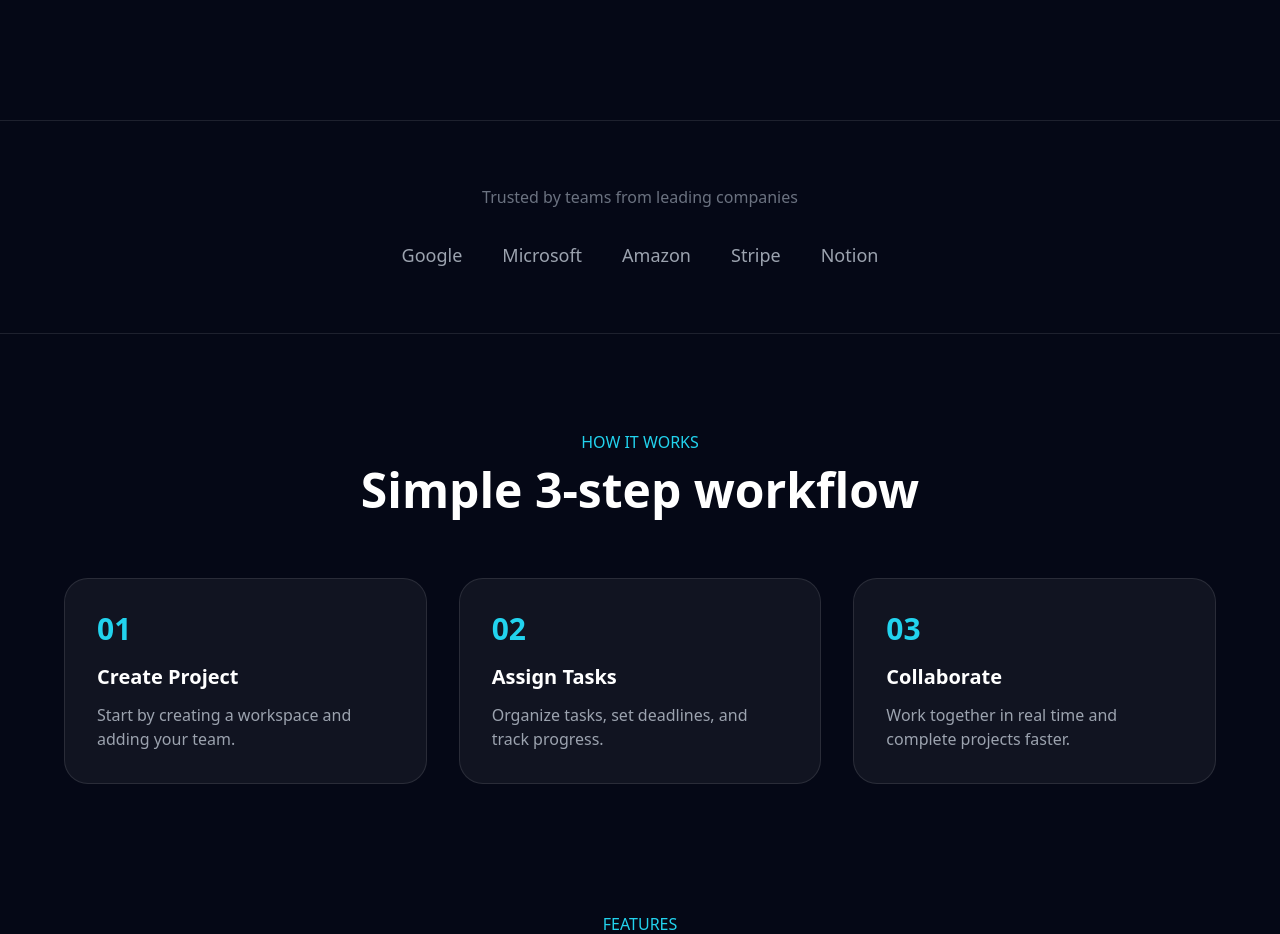
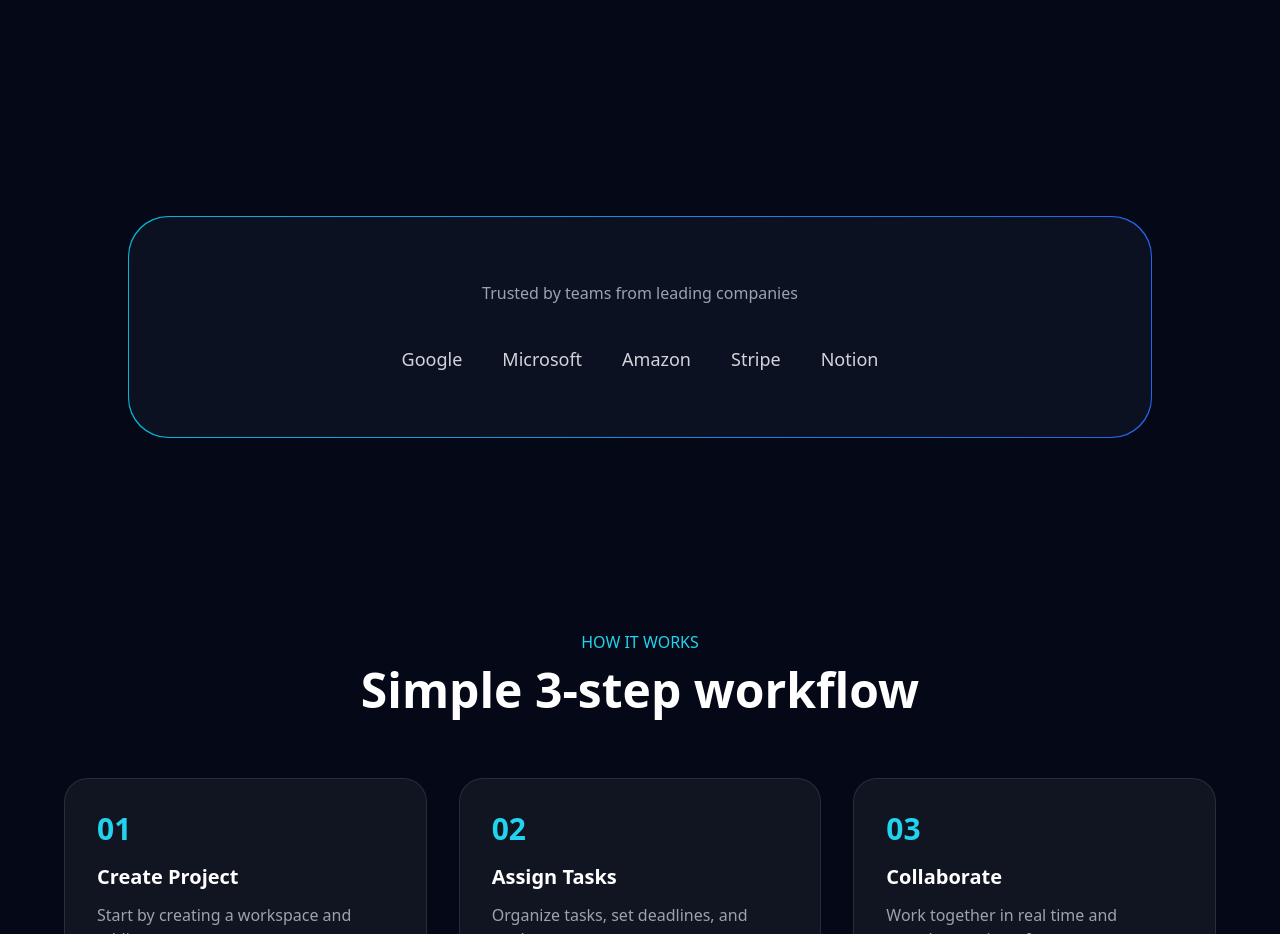
Before and after one commit to rumachoudhury/gsap-animation-landing-page, a React (Vite) app: page / in a window 1280 px wide. Shown: the part 680-1614 px from the top of the page. Built offline with nearby package versions, Linux system fonts and the light colour scheme.

Commit message:
Updated the Trust section

```diff
--- a/src/App.jsx
+++ b/src/App.jsx
@@ -8,6 +8,8 @@ gsap.registerPlugin(ScrollTrigger);
 
 export default function App() {
   const navRef = useRef(null);
+
+  // const logoRef = useRef(null);
 
   // const heroRef = useRef(null);
   // const titleRef = useRef(null);
@@ -113,6 +115,17 @@ export default function App() {
       //     },
       //     "-=0.3",
       //   );
+
+      // ================  Trust =======================
+
+      // if (logoRef.current) {
+      //   gsap.to(logoRef.current, {
+      //     x: "-50%",
+      //     duration: 10,
+      //     repeat: -1,
+      //     ease: "linear",
+      //   });
+      // }
 
       //  ============= Simple 3-step workflow ==========
 
@@ -279,7 +292,7 @@ export default function App() {
 
       {/*=================== Trust ===================*/}
 
-      <section className="py-16 px-6 text-center border-y border-white/10">
+      {/* <section className="py-16 px-6 text-center border-y border-white/10">
         <p className="text-gray-500 mb-8">
           Trusted by teams from leading companies
         </p>
@@ -291,7 +304,49 @@ export default function App() {
           <span>Stripe</span>
           <span>Notion</span>
         </div>
+      </section> */}
+
+      <section className="py-24 px-6">
+        <div className="max-w-5xl mx-auto rounded-[40px] bg-gradient-to-r from-cyan-500 to-blue-600 p-[1px]">
+          <div className="rounded-[40px] bg-[#0B1120] text-center px-8 py-16">
+            <p className="text-gray-400 mb-10">
+              Trusted by teams from leading companies
+            </p>
+
+            <div className="flex flex-wrap justify-center gap-10 text-gray-300 text-lg">
+              <span>Google</span>
+              <span>Microsoft</span>
+              <span>Amazon</span>
+              <span>Stripe</span>
+              <span>Notion</span>
+            </div>
+          </div>
+        </div>
       </section>
+
+      {/* <section className="py-20 px-6 overflow-hidden border-y border-white/10">
+        <p className="text-center text-gray-500 mb-10">
+          Trusted by teams from leading companies
+        </p>
+
+
+        <div className="relative">
+          <div ref={logoRef} className="flex gap-16 whitespace-nowrap">
+            <span className="text-gray-300 text-xl">Google</span>
+            <span className="text-gray-300 text-xl">Microsoft</span>
+            <span className="text-gray-300 text-xl">Amazon</span>
+            <span className="text-gray-300 text-xl">Stripe</span>
+            <span className="text-gray-300 text-xl">Notion</span>
+
+
+            <span className="text-gray-300 text-xl">Google</span>
+            <span className="text-gray-300 text-xl">Microsoft</span>
+            <span className="text-gray-300 text-xl">Amazon</span>
+            <span className="text-gray-300 text-xl">Stripe</span>
+            <span className="text-gray-300 text-xl">Notion</span>
+          </div>
+        </div>
+      </section> */}
 
       {/*============= Simple 3-step workflow ===========*/}
 
```
